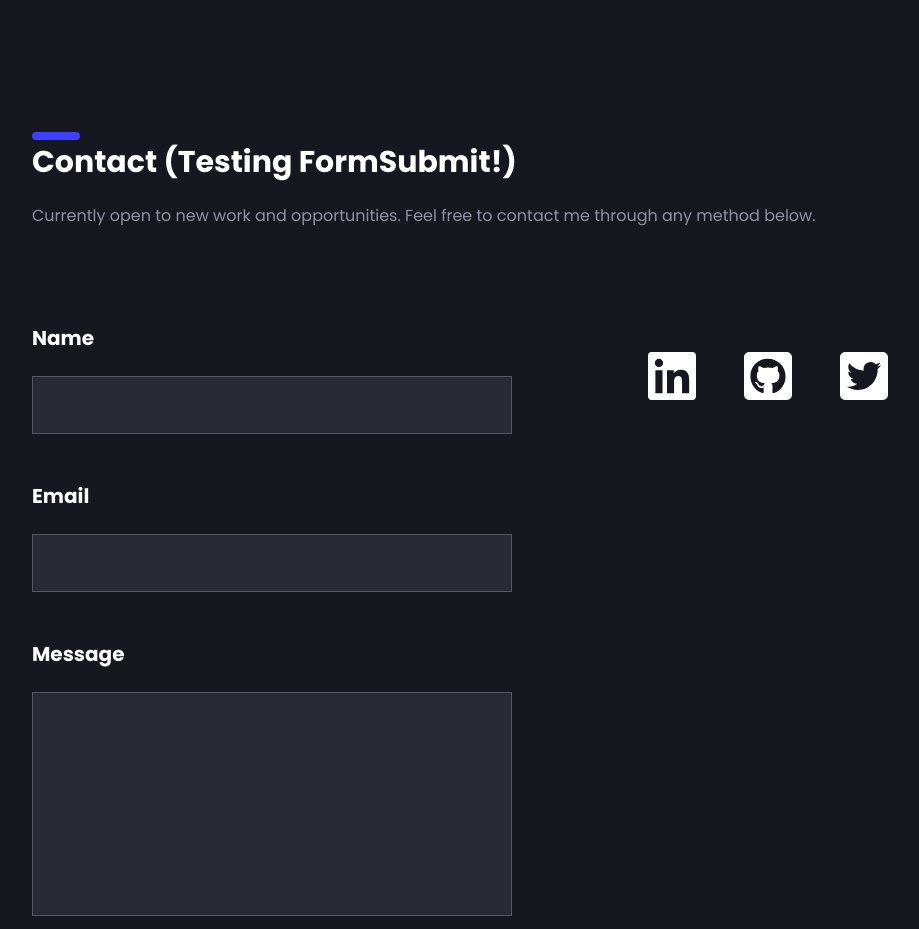
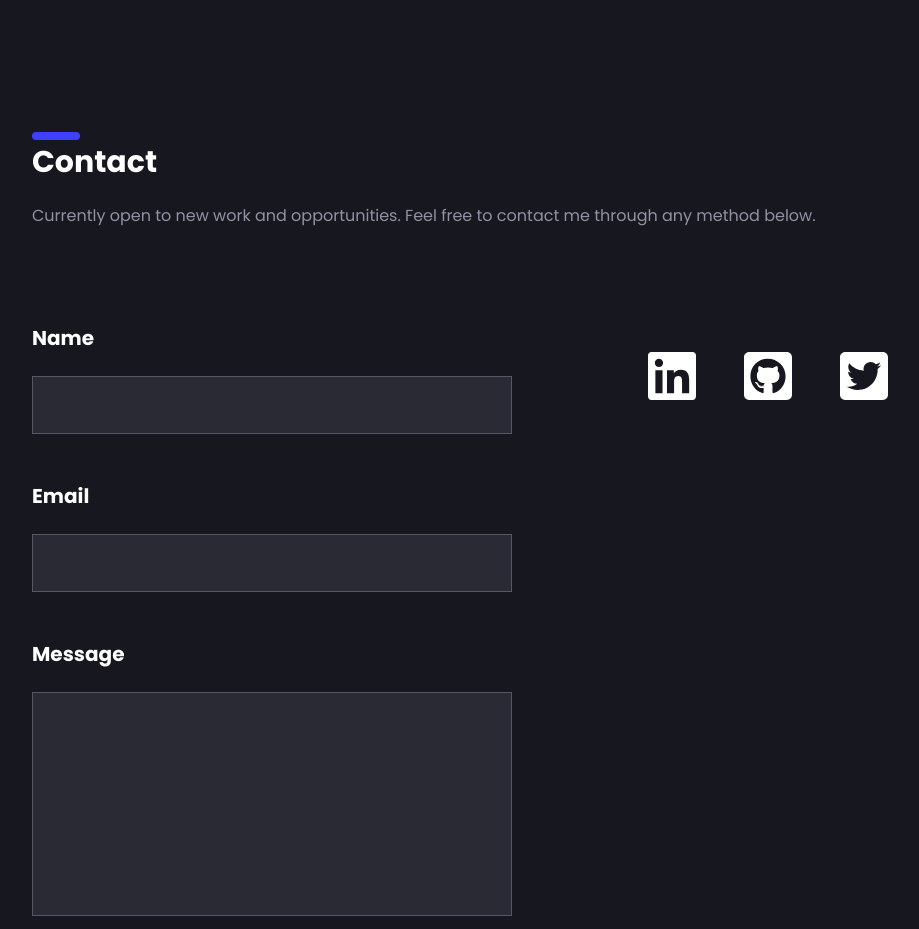
Before and after one commit to hewhodevs/portfolio-tailwind-edition, a website: page index.html in a window 1280 px wide. Shown: the part 3520-4449 px from the top of the page, without its empty margins (64-983 px from the left). Drawn offline with Linux system fonts and the light colour scheme.

Commit message:
removed testing text

```diff
--- a/index.html
+++ b/index.html
@@ -181,7 +181,7 @@
     <!-- Start Contact Me section -->
     <div class="container my-64 flex justify-between items-center mx-auto px-8 md:px-14 lg:px-24 w-full">
 			<section class="w-full">
-				<h2 id="contact" class="secondary-title">Contact (Testing FormSubmit!)</h2>
+				<h2 id="contact" class="secondary-title">Contact</h2>
 				<p class="section-paragraph">Currently open to new work and opportunities. Feel free to contact me through any method below.</p>
 
 				<div class="w-full grid lg:grid-cols-2 gap-8 lg:gap-32 mt-24">
```
